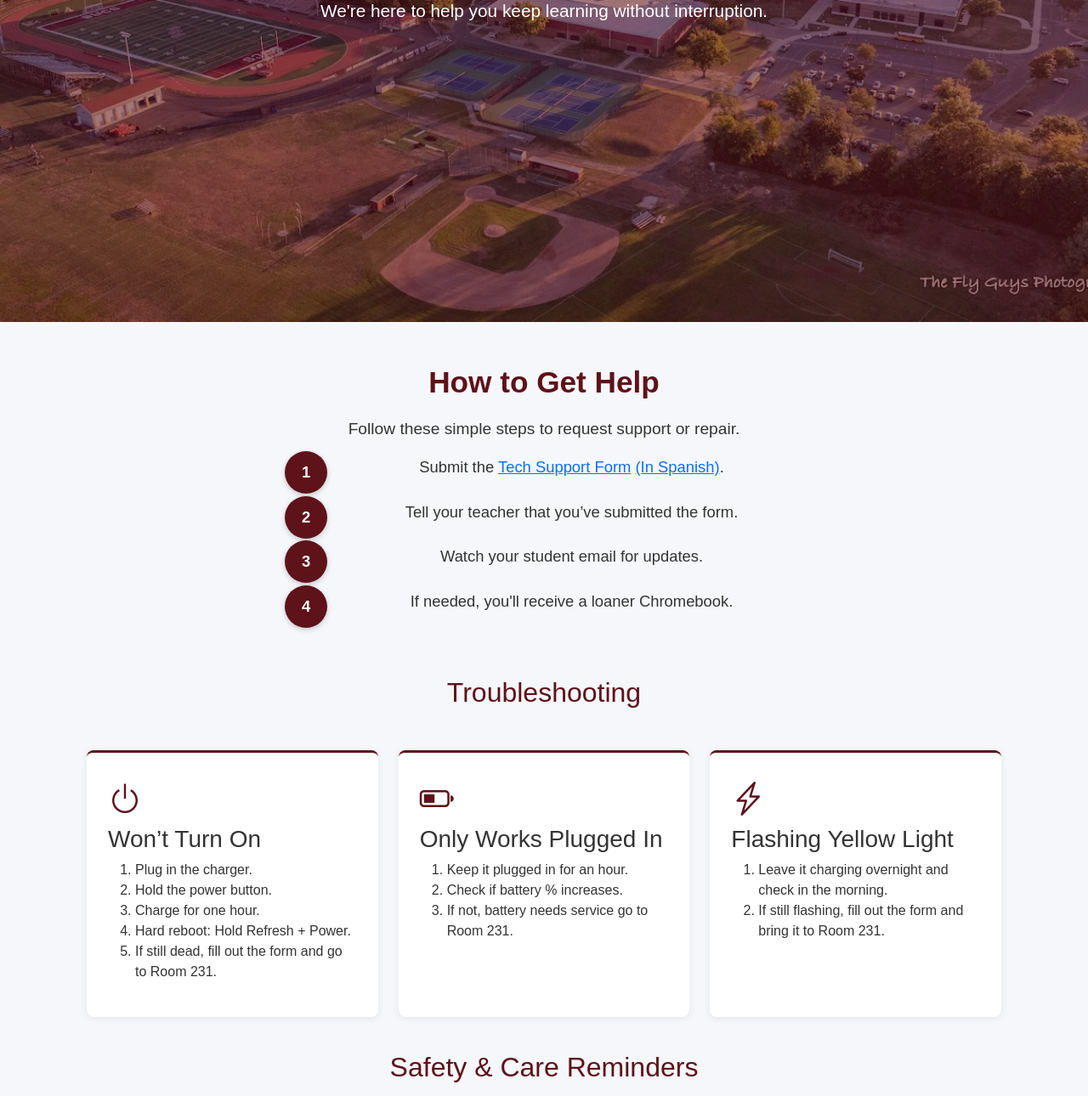
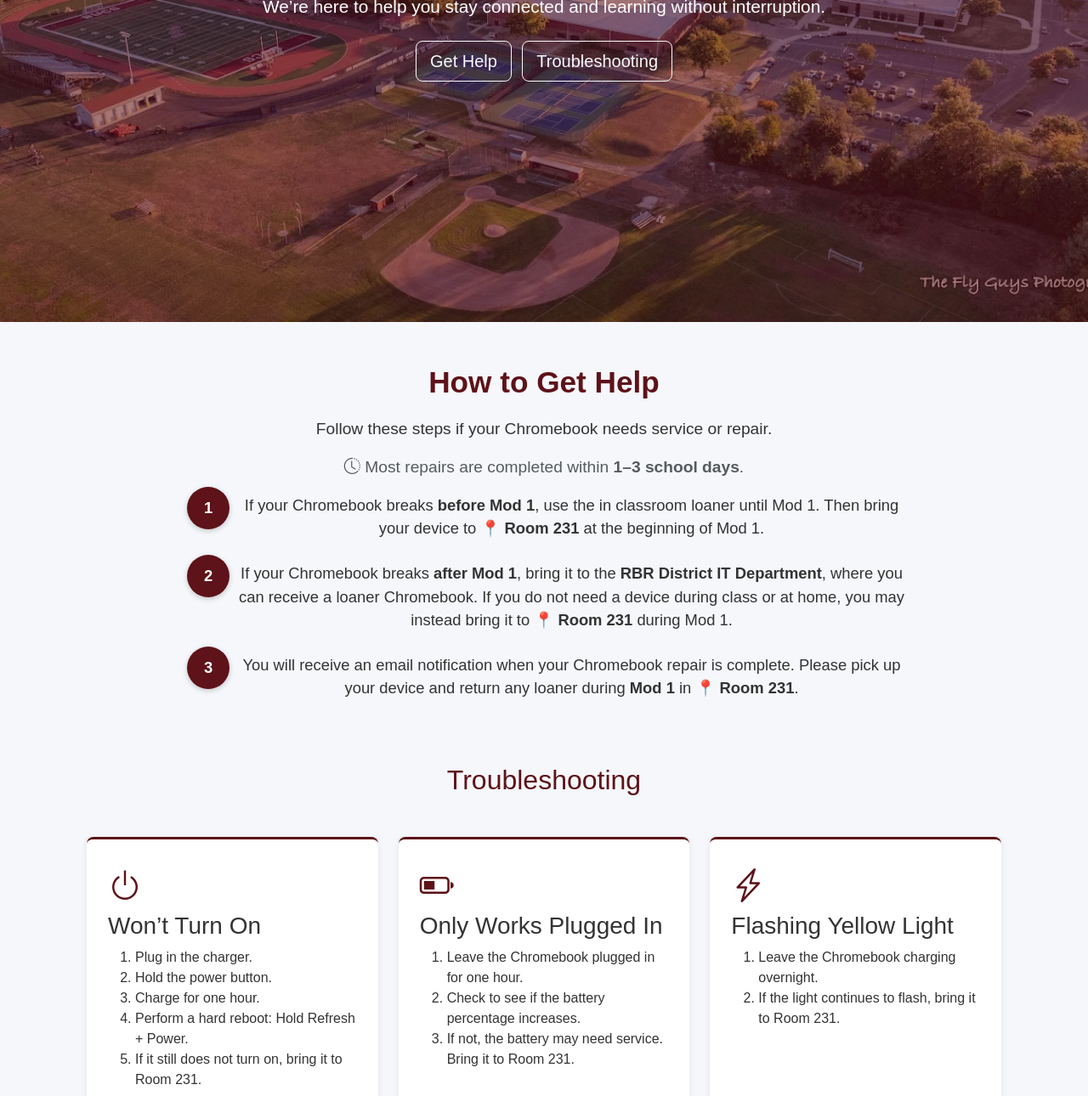
Before and after one commit to milonasRBR/rbrbucit, a plain HTML site: page index.html in a window 1280 px wide. Shown: the part 421-1711 px from the top of the page at 85% size. Drawn offline with nearby package versions, Linux system fonts and the light colour scheme.

Commit message:
Update index.html

```diff
--- a/index.html
+++ b/index.html
@@ -3,7 +3,7 @@
 <head>
   <meta charset="UTF-8">
   <meta name="viewport" content="width=device-width, initial-scale=1">
-  <title>RBR Tech Support</title>
+  <title>RBR BUCIT Tech Support</title>
 
   <!-- Bootstrap 5 CSS -->
   <link href="https://cdn.jsdelivr.net/npm/bootstrap@5.3.2/dist/css/bootstrap.min.css" rel="stylesheet">
@@ -53,7 +53,6 @@
       z-index: 2;
     }
 
-    /* Animated Hero Text */
     .hero h1 {
       font-size: 3.8rem;
       font-weight: 700;
@@ -78,7 +77,6 @@
       100% { opacity: 1; transform: translateY(0); }
     }
 
-    /* MOBILE HERO */
     @media (max-width: 768px) {
       .hero h1 { font-size: 2.6rem; }
       .hero p { font-size: 1rem; }
@@ -98,7 +96,6 @@
       font-weight: bold;
     }
 
-    /* Make Steps Wider */
     #process .steps-wrapper {
       max-width: 900px;
       margin: auto;
@@ -122,8 +119,8 @@
       content: counter(step);
       counter-increment: step;
       position: absolute;
-      left: 125px;
-      top: -5px;
+      left: 10px;
+      top: -8px;
       width: 50px;
       height: 50px;
       background: var(--rbr-maroon);
@@ -135,15 +132,27 @@
       box-shadow: 0 2px 6px rgba(0,0,0,0.2);
     }
 
-    /* ICON ANIMATIONS */
+    @media (max-width: 576px) {
+      #process ol.steps li {
+        padding-left: 75px;
+      }
+
+      #process ol.steps li::before {
+        width: 42px;
+        height: 42px;
+        line-height: 42px;
+        font-size: 1rem;
+      }
+    }
+
     .issue-card i {
       transition: transform .3s ease;
     }
+
     .issue-card:hover i {
       transform: scale(1.25) rotate(-5deg);
     }
 
-    /* ISSUE CARDS */
     .issue-card {
       border: none;
       border-top: 3px solid var(--rbr-maroon);
@@ -160,20 +169,17 @@
       box-shadow: 0 5px 20px rgba(0,0,0,0.18);
     }
 
-    /* TROUBLESHOOTING GRID CLEANUP */
     #issues .row {
       max-width: 1100px;
       margin: auto;
     }
 
-    /* SAFETY */
     #safety {
       padding: 40px 0;
       text-align: center;
       font-size: 1.2rem;
     }
 
-    /* FOOTER */
     footer {
       background: var(--rbr-maroon);
       color: white;
@@ -191,11 +197,17 @@
 <body>
 
   <!-- HERO -->
-  <section class="hero">
+  <section class="hero" aria-label="RBR Tech Support Homepage">
     <div class="overlay"></div>
     <div class="container">
-      <h1>RBR Tech Support</h1>
-      <p>We're here to help you keep learning without interruption.</p>
+      <h1>RBR BUCIT Tech Support</h1>
+      <p>The school’s student run Chromebook repair service.</p>
+      <p>We’re here to help you stay connected and learning without interruption.</p>
+
+      <div class="mt-4">
+        <a href="#process" class="btn btn-outline-light btn-lg me-2">Get Help</a>
+        <a href="#issues" class="btn btn-outline-light btn-lg">Troubleshooting</a>
+      </div>
     </div>
   </section>
 
@@ -205,17 +217,29 @@
     <section id="process" data-aos="fade-up">
       <div class="steps-wrapper">
         <h2>How to Get Help</h2>
-        <p>Follow these simple steps to request support or repair.</p>
+        <p>Follow these steps if your Chromebook needs service or repair.</p>
+
+        <p class="text-muted">
+          <i class="bi bi-clock-history"></i>
+          Most repairs are completed within <strong>1–3 school days</strong>.
+        </p>
 
         <ol class="steps">
           <li>
-            Submit the
-            <a href="https://forms.gle/nVxUjnfCPYZvRETVA" target="_blank">Tech Support Form</a>
-            <a href="https://forms.gle/ZVtGk5e7YuvH4AjA9" target="_blank">(In Spanish)</a>.
+            If your Chromebook breaks <strong>before Mod 1</strong>, use the in classroom loaner until Mod 1.
+            Then bring your device to <strong>📍 Room 231</strong> at the beginning of Mod 1.
           </li>
-          <li>Tell your teacher that you’ve submitted the form.</li>
-          <li>Watch your student email for updates.</li>
-          <li>If needed, you'll receive a loaner Chromebook.</li>
+          <li>
+            If your Chromebook breaks <strong>after Mod 1</strong>, bring it to the
+            <strong>RBR District IT Department</strong>, where you can receive a loaner Chromebook.
+            If you do not need a device during class or at home, you may instead bring it to
+            <strong>📍 Room 231</strong> during Mod 1.
+          </li>
+          <li>
+            You will receive an email notification when your Chromebook repair is complete.
+            Please pick up your device and return any loaner during <strong>Mod 1</strong> in
+            <strong>📍 Room 231</strong>.
+          </li>
         </ol>
       </div>
     </section>
@@ -227,7 +251,6 @@
 
         <div class="row g-4">
 
-          <!-- Won’t Turn On -->
           <div class="col-md-6 col-lg-4">
             <div class="issue-card" data-aos="fade-up">
               <i class="bi bi-power fs-1" style="color: var(--rbr-maroon);"></i>
@@ -236,33 +259,31 @@
                 <li>Plug in the charger.</li>
                 <li>Hold the power button.</li>
                 <li>Charge for one hour.</li>
-                <li>Hard reboot: Hold Refresh + Power.</li>
-                <li>If still dead, fill out the form and go to Room 231.</li>
+                <li>Perform a hard reboot: Hold Refresh + Power.</li>
+                <li>If it still does not turn on, bring it to Room 231.</li>
               </ol>
             </div>
           </div>
 
-          <!-- Only Works Plugged In -->
           <div class="col-md-6 col-lg-4">
             <div class="issue-card" data-aos="fade-up">
               <i class="bi bi-battery-half fs-1" style="color: var(--rbr-maroon);"></i>
               <h3>Only Works Plugged In</h3>
               <ol>
-                <li>Keep it plugged in for an hour.</li>
-                <li>Check if battery % increases.</li>
-                <li>If not, battery needs service go to Room 231.</li>
+                <li>Leave the Chromebook plugged in for one hour.</li>
+                <li>Check to see if the battery percentage increases.</li>
+                <li>If not, the battery may need service. Bring it to Room 231.</li>
               </ol>
             </div>
           </div>
 
-          <!-- Flashing Yellow Light (NEW) -->
           <div class="col-md-6 col-lg-4">
             <div class="issue-card" data-aos="fade-up">
               <i class="bi bi-lightning-charge fs-1" style="color: var(--rbr-maroon);"></i>
               <h3>Flashing Yellow Light</h3>
               <ol>
-                <li>Leave it charging overnight and check in the morning.</li>
-                <li>If still flashing, fill out the form and bring it to Room 231.</li>
+                <li>Leave the Chromebook charging overnight.</li>
+                <li>If the light continues to flash, bring it to Room 231.</li>
               </ol>
             </div>
           </div>
@@ -275,24 +296,32 @@
     <section id="safety" data-aos="fade-up">
       <div class="container">
         <h2 style="color: var(--rbr-maroon);">Safety & Care Reminders</h2>
-        <p>Chromebooks are fragile. Screens crack easily so protect your device inside your bag.</p>
+        <p>Chromebooks are fragile. Screens crack easily, so always protect your device inside your bag.</p>
+          </ul>
+        </div>
       </div>
     </section>
 
   </main>
 
-  <!-- FOOTER -->
   <footer>
     <div class="container text-center">
       <p><strong>Red Bank Regional High School</strong></p>
       <p>101 Ridge Road, Little Silver, NJ 07739</p>
       <p>Phone: (732) 842-8000</p>
       <p><a href="https://www.rbrhs.org/" target="_blank">www.rbrhs.org</a></p>
-      <p class="mt-3 mb-0">&copy; RBRHS IT Department</p>
+
+      <p class="mt-3 mb-1">
+        <strong>BUCIT Tech Support Hours:</strong> Mod 1 (School Days)
+      </p>
+      <p class="mb-1">
+        <strong>Email:</strong> bucittech@rbrhs.org
+      </p>
+
+      <p class="mb-0">&copy; RBRHS IT Department</p>
     </div>
   </footer>
 
-  <!-- JS -->
   <script src="https://cdn.jsdelivr.net/npm/bootstrap@5.3.2/dist/js/bootstrap.bundle.min.js"></script>
   <script src="https://unpkg.com/aos@2.3.1/dist/aos.js"></script>
   <script>
```
